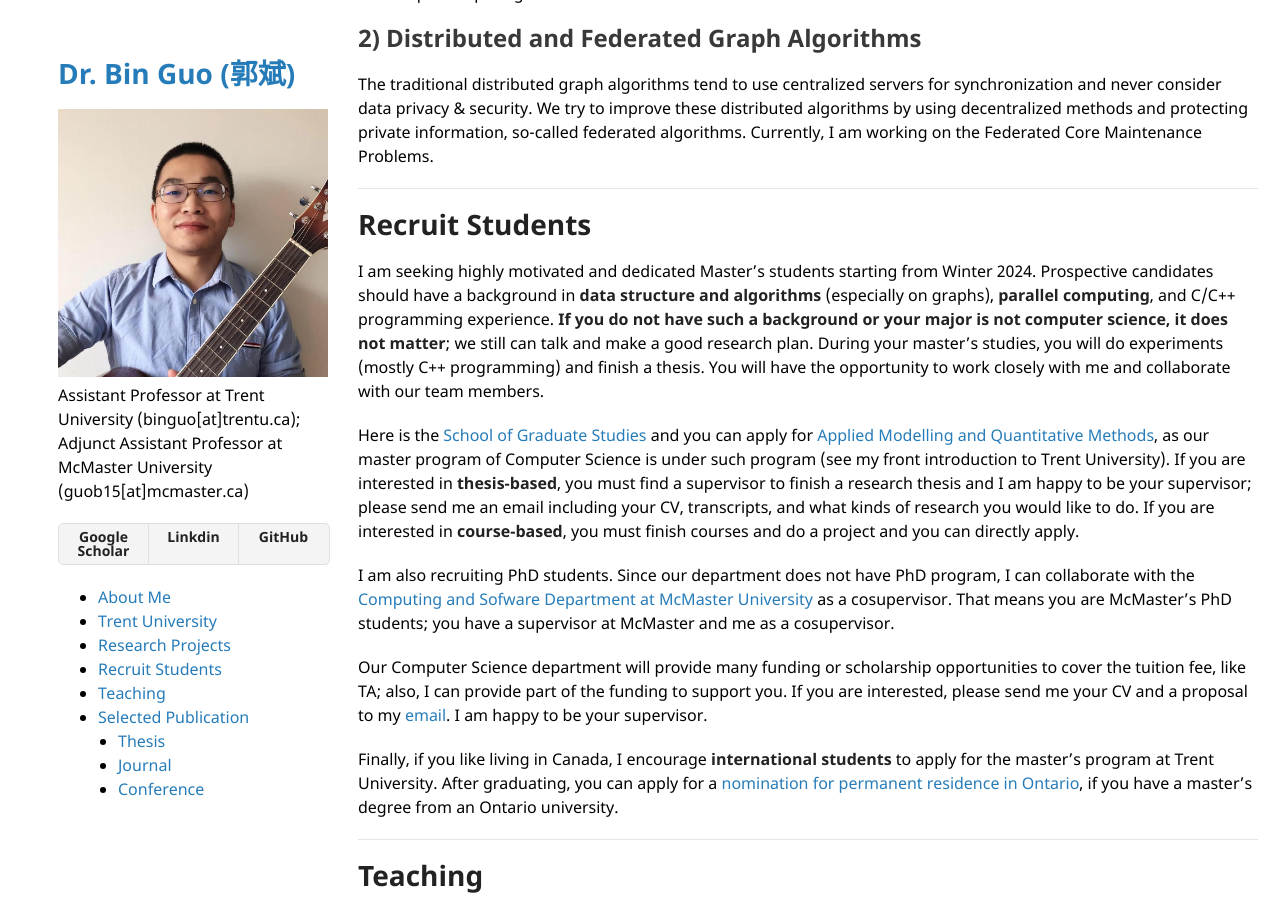
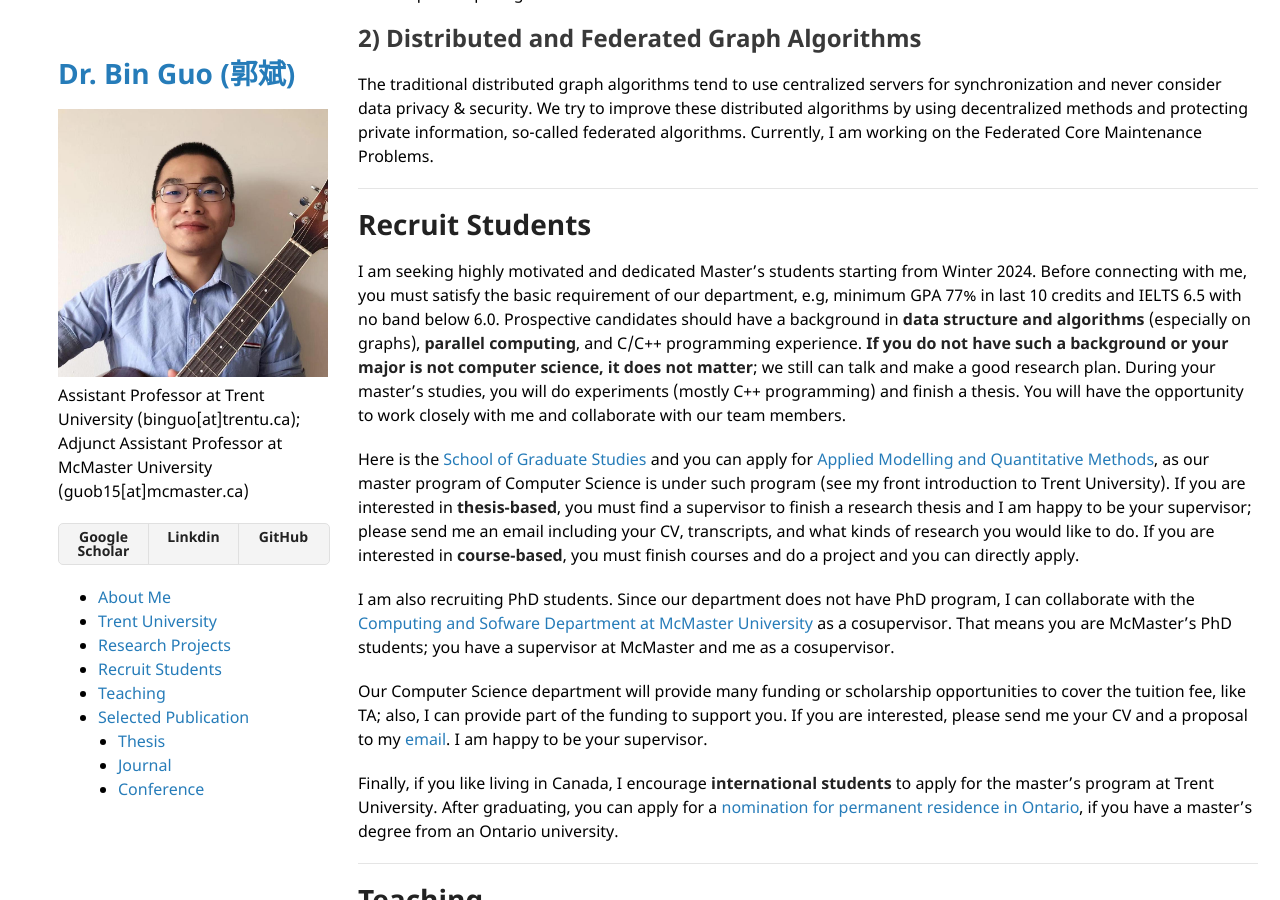
Before and after one commit to bin-guo/bin-guo.github.io, a Jekyll site: the page built from index.md, in a window 1280 px wide and 900 px high, scrolled down 2275 px. Built offline with Jekyll 4.4.1, drawn with Linux system fonts in a browser that asks for light colours; our own code applies the rules of GitHub Pages for plain Markdown files.

Commit message:
Update index.md

```diff
--- a/index.md
+++ b/index.md
@@ -60,7 +60,7 @@ The traditional distributed graph algorithms tend to use centralized servers for
 ---
 
 # Recruit Students
-I am seeking highly motivated and dedicated Master's students starting from Winter 2024. Prospective candidates should have a background in __data structure and algorithms__ (especially on graphs), __parallel computing__, and C/C++ programming experience. __If you do not have such a background or your major is not computer science, it does not matter__; we still can talk and make a good research plan. During your master's studies, you will do experiments (mostly C++ programming) and finish a thesis. You will have the opportunity to work closely with me and collaborate with our team members.
+I am seeking highly motivated and dedicated Master's students starting from Winter 2024. Before connecting with me, you must satisfy the basic requirement of our department, e.g, minimum GPA 77% in last 10 credits and IELTS 6.5 with no band below 6.0. Prospective candidates should have a background in __data structure and algorithms__ (especially on graphs), __parallel computing__, and C/C++ programming experience. __If you do not have such a background or your major is not computer science, it does not matter__; we still can talk and make a good research plan. During your master's studies, you will do experiments (mostly C++ programming) and finish a thesis. You will have the opportunity to work closely with me and collaborate with our team members.
 
 Here is the [School of Graduate Studies](https://www.trentu.ca/graduatestudies/) and you can apply for [Applied Modelling and Quantitative Methods](https://www.trentu.ca/graduatestudies/sites/trentu.ca.graduatestudies/files/documents/Programs%20at%20a%20Glance%20from%20TrentU_GradStudies_Viewbook2023_Digital%5B65%5D.pdf), as our master program of Computer Science is under such program (see my front introduction to Trent University). If you are interested in **thesis-based**, you must find a supervisor to finish a research thesis and I am happy to be your supervisor; please send me an email including your CV, transcripts, and what kinds of research you would like to do. If you are interested in **course-based**, you must finish courses and do a project and you can directly apply.
 
```
